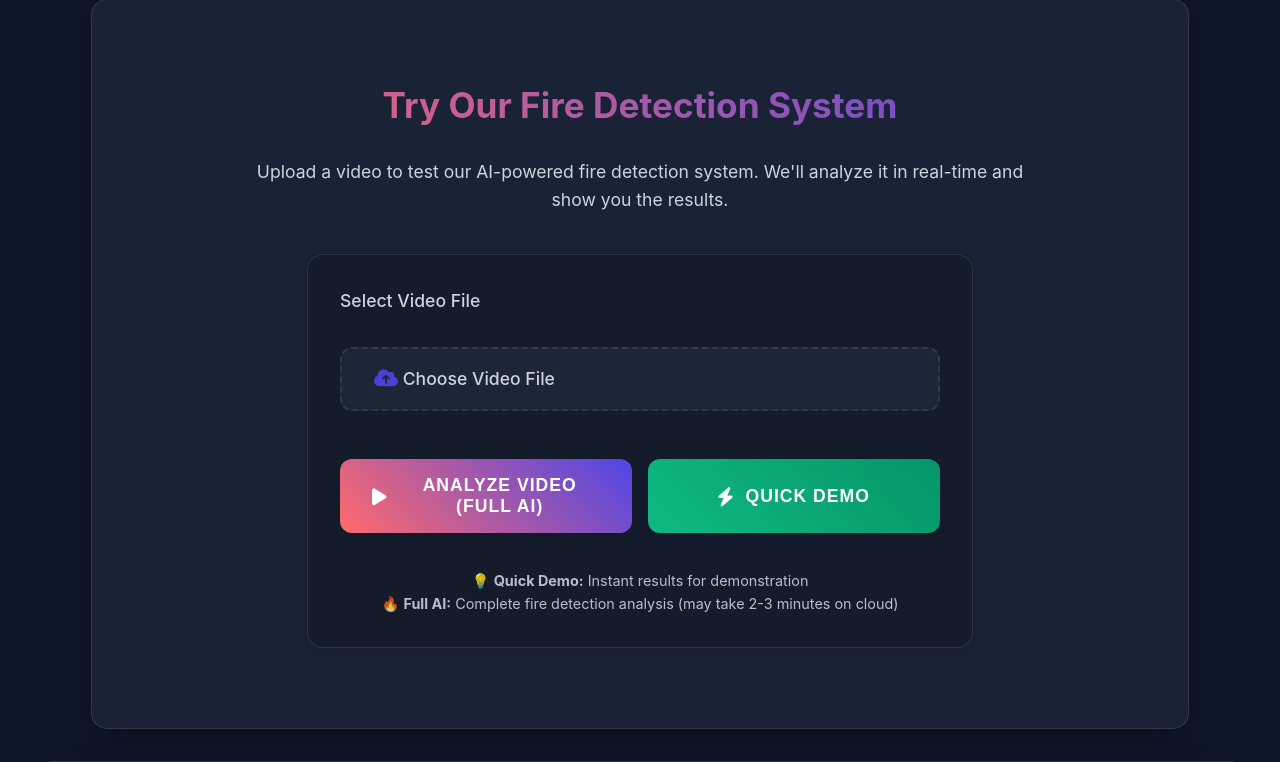
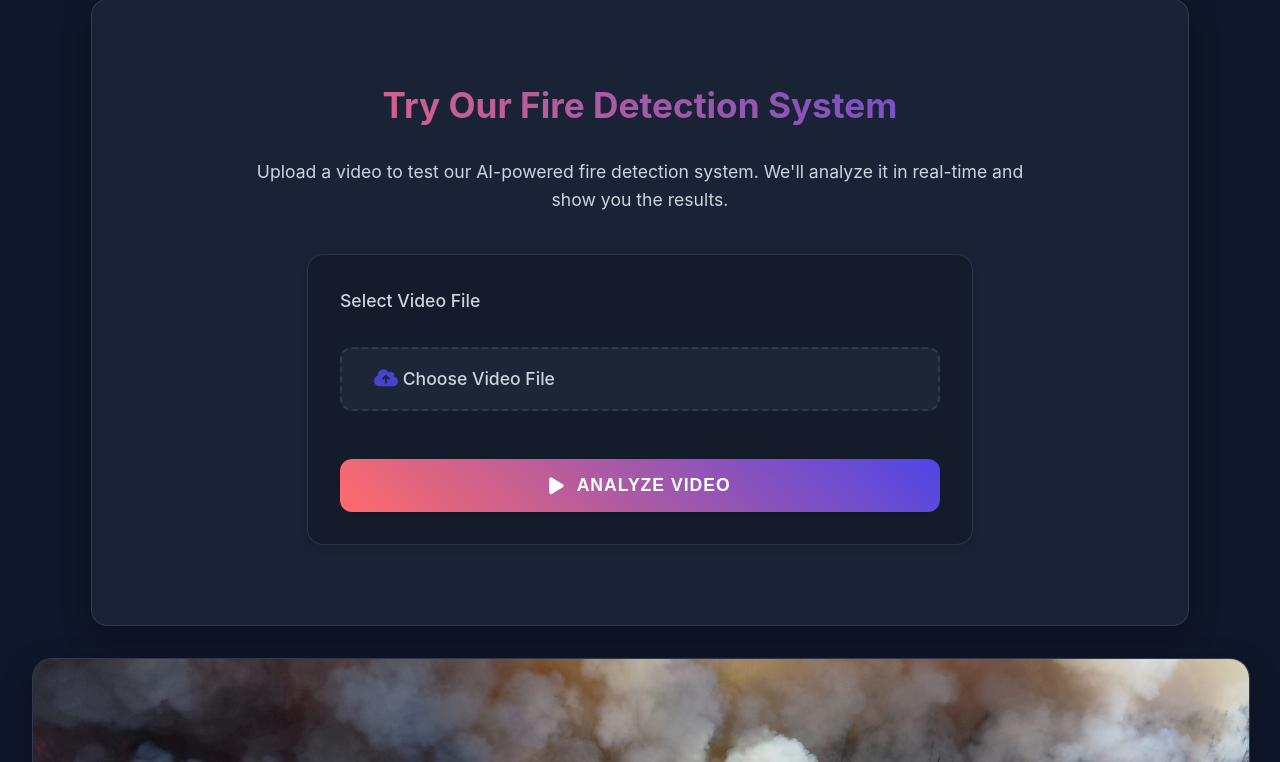
Before and after one commit to chaudharycoding/Lume, a Flask app: page / in a window 1280 px wide. Shown: the part 912-1674 px from the top of the page. Run offline with Flask 3, Linux system fonts and the light colour scheme.

Commit message:
Add Railway debugging and stability fixes
Railway-specific improvements:
- Add console logging to debug upload process
- Reduce file size limit to 25MB for Railway stability
- Increase gunicorn timeout to 600 seconds (10 minutes)
- Reduce worker threads to 4 for better stability
- Add Accept header to help with Railway networking
- Better error messages mentioning Railway compatibility

Should help identify why uploads aren't reaching Railway backend

```diff
--- a/app.py
+++ b/app.py
@@ -45,8 +45,8 @@
         file_size = file.tell()
         file.seek(0)  # Reset to beginning
 
-        if file_size > 50 * 1024 * 1024:  # 50MB limit
-            return jsonify({'error': 'File too large. Please upload a video smaller than 50MB.'}), 400
+        if file_size > 25 * 1024 * 1024:  # 25MB limit for Railway stability
+            return jsonify({'error': 'File too large. Please upload a video smaller than 25MB.'}), 400
 
         if file and allowed_file(file.filename):
             filename = secure_filename(file.filename)
--- a/templates/index.html
+++ b/templates/index.html
@@ -1230,22 +1230,10 @@
                     </label>
                     <div class="file-name"></div>
                 </div>
-
-                <div style="display: flex; gap: 1rem; flex-wrap: wrap;">
-                    <button type="submit" class="upload-btn" style="flex: 1; min-width: 200px;">
-                        <i class="fas fa-play"></i>
-                        Analyze Video (Full AI)
-                    </button>
-                    <button type="button" id="demoBtn" class="upload-btn" style="flex: 1; min-width: 200px; background: linear-gradient(45deg, #10B981, #059669);">
-                        <i class="fas fa-bolt"></i>
-                        Quick Demo
-                    </button>
-                </div>
-
-                <div style="margin-top: 0.75rem; font-size: 0.9rem; opacity: 0.8; text-align: center;">
-                    💡 <strong>Quick Demo:</strong> Instant results for demonstration<br>
-                    🔥 <strong>Full AI:</strong> Complete fire detection analysis (may take 2-3 minutes on cloud)
-                </div>
+                <button type="submit" class="upload-btn">
+                    <i class="fas fa-play"></i>
+                    Analyze Video
+                </button>
             </form>
 
             <div id="loading">
@@ -1391,8 +1379,8 @@
 
             // Check file size on client side
             const fileSizeMB = file.size / (1024 * 1024);
-            if (fileSizeMB > 50) {
-                alert(`File too large: ${fileSizeMB.toFixed(1)}MB. Please upload a video smaller than 50MB.`);
+            if (fileSizeMB > 25) {
+                alert(`File too large: ${fileSizeMB.toFixed(1)}MB. Please upload a video smaller than 25MB for Railway compatibility.`);
                 return;
             }
 
@@ -1426,11 +1414,17 @@
                 const controller = new AbortController();
                 const timeoutId = setTimeout(() => controller.abort(), 10 * 60 * 1000); // 10 minute timeout for Railway
 
+                console.log('🚀 Starting upload to Railway...');
                 const response = await fetch('/upload', {
                     method: 'POST',
                     body: formData,
-                    signal: controller.signal
+                    signal: controller.signal,
+                    // Add headers to help with Railway
+                    headers: {
+                        'Accept': 'application/json',
+                    }
                 });
+                console.log('📡 Response received:', response.status);
 
                 clearTimeout(timeoutId);
 
@@ -1485,42 +1479,6 @@
             }
         });
 
-        // Demo Mode Handler
-        document.getElementById('demoBtn').addEventListener('click', function() {
-            const fileInput = document.getElementById('file');
-            const file = fileInput.files[0];
-
-            if (!file) {
-                alert('Please select a video file first!');
-                return;
-            }
-
-            const loading = document.getElementById('loading');
-            const result = document.getElementById('result');
-            const originalVideoContainer = document.getElementById('originalVideoContainer');
-            const originalVideo = document.getElementById('originalVideo');
-
-            // Show immediate demo results
-            loading.style.display = 'none';
-            result.innerHTML = `
-                <p>🎬 <strong>Demo Mode Results</strong></p>
-                <p>📁 File: ${file.name} (${(file.size / (1024*1024)).toFixed(1)}MB)</p>
-                <p>🔥 <strong>Simulated Analysis:</strong> Fire detection pattern found in 45% of frames</p>
-                <p>⚠️ <strong>Fire Risk Level:</strong> Moderate - Controlled fire detected</p>
-                <p>🚨 <em>In a real deployment, emergency services would be alerted for uncontrolled fires</em></p>
-                <p style="margin-top: 1rem; font-size: 0.9rem; opacity: 0.8;">
-                    💡 This is a demonstration. Use "Analyze Video (Full AI)" for actual fire detection.
-                </p>
-            `;
-            result.className = 'warning';
-            result.style.display = 'block';
-
-            // Show original video
-            const videoURL = URL.createObjectURL(file);
-            originalVideo.src = videoURL;
-            originalVideoContainer.style.display = 'block';
-        });
-
         // File name display
         document.getElementById('file').addEventListener('change', function(e) {
             const fileName = e.target.files[0]?.name;
```
Also changed, not shown: 2 other files.
